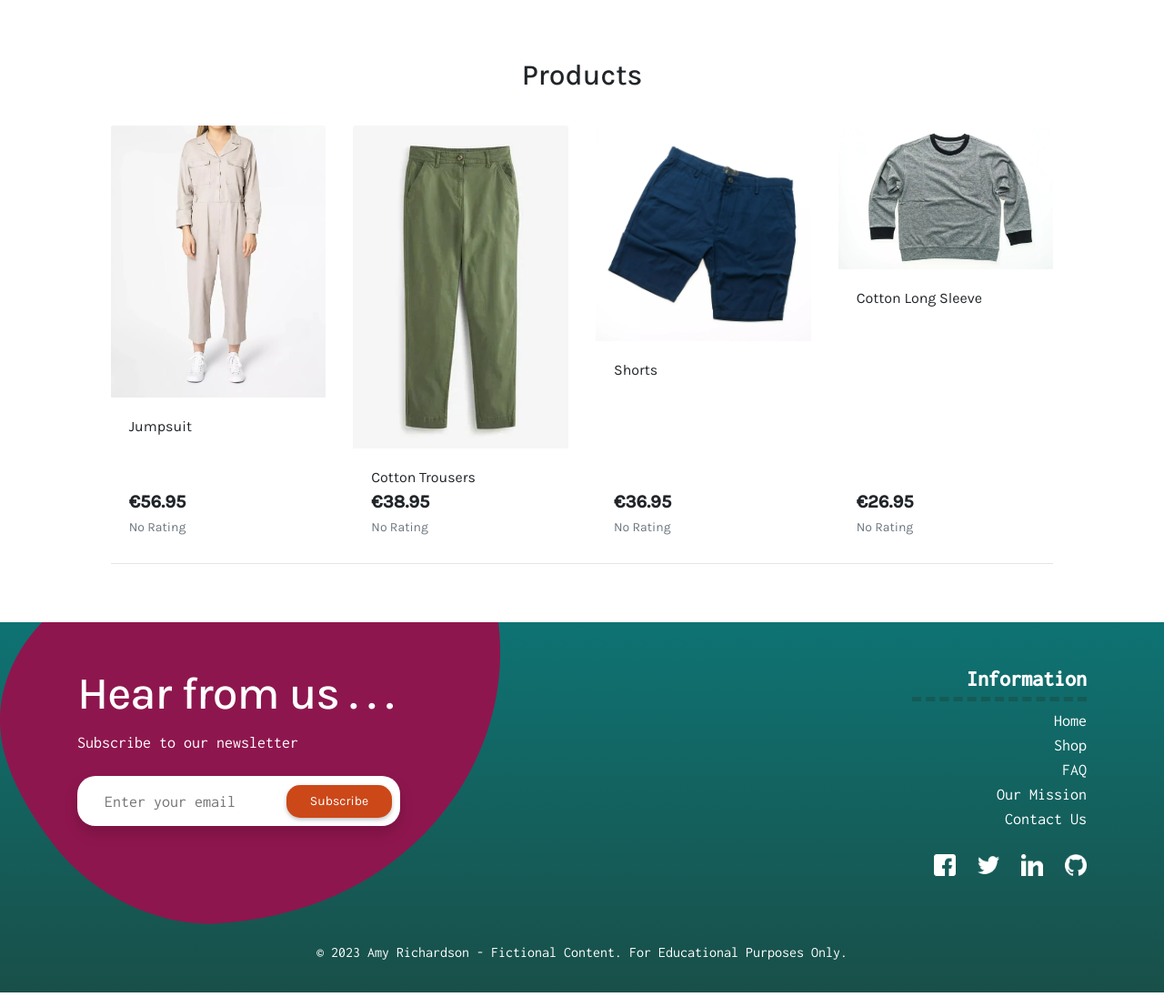
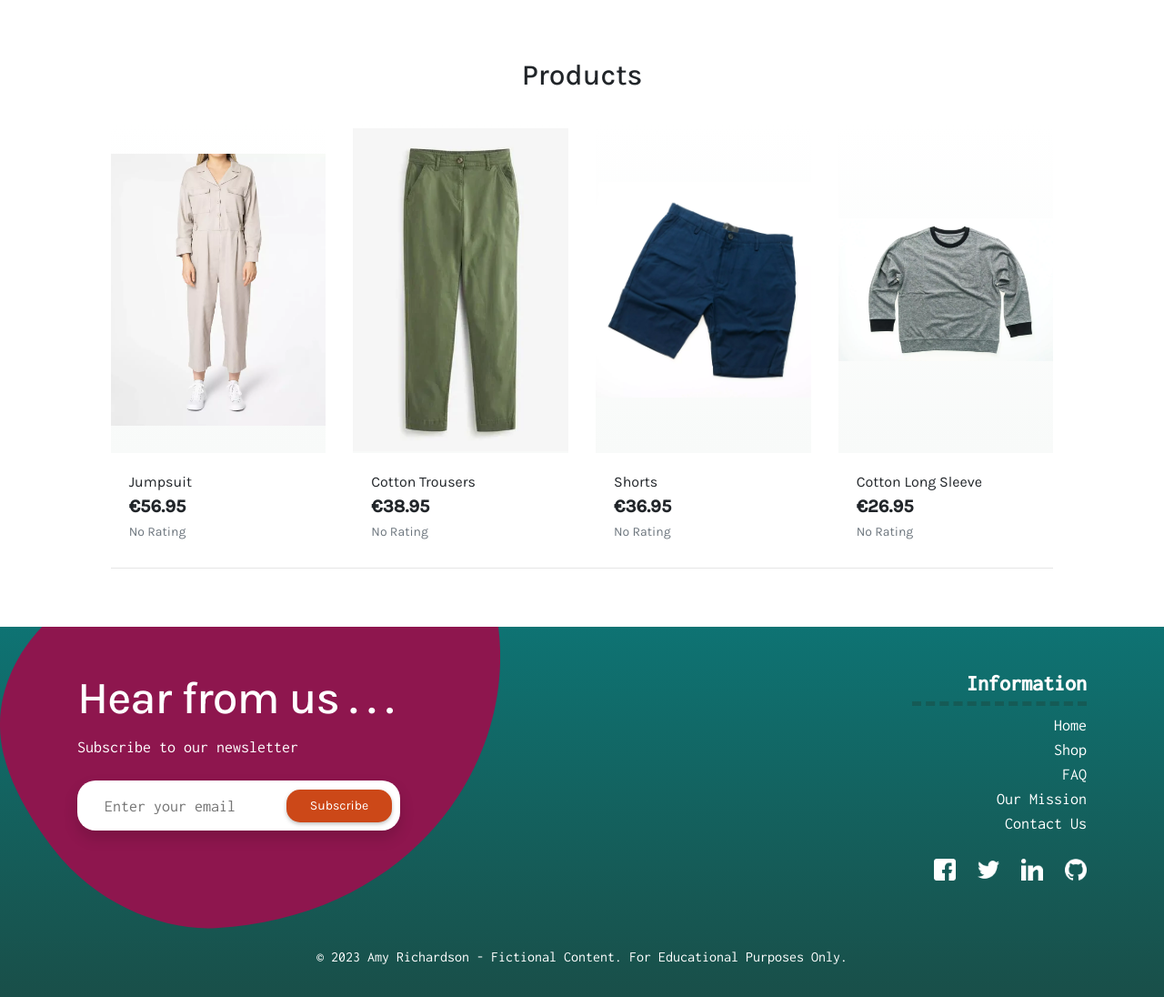
Before and after one commit to amylour/everneed, a Django app: page /products/ in a window 1280 px wide. Shown: the part 110-1206 px from the top of the page at 91% size. Run offline with Django 3.2, Linux system fonts and the light colour scheme; data comes from the database, SQL or seed files in the repository; both versions use the stored data as it was after the commit; some libraries are stand-ins or nearby versions.

Commit message:
add: products to DB, add bg fill for landscape imgs

```diff
--- a/products/templates/products/products.html
+++ b/products/templates/products/products.html
@@ -21,11 +21,11 @@
                     <div class="card h-100 border-0">
                         {% if product.image %}
                         <a href="">
-                            <img class="card-img-top img-fluid" src="{{ product.image.url }}" alt="{{ product.name }}">
+                            <img class="card-img-top img-fluid product-image" src="{{ product.image.url }}" alt="{{ product.name }}">
                         </a>
                         {% else %}
                         <a href="">
-                            <img class="card-img-top img-fluid" src="{{ MEDIA_URL }}noimage.png"
+                            <img class="card-img-top img-fluid product-image" src="{{ MEDIA_URL }}noimage.png"
                                 alt="{{ product.name }}">
                         </a>
                         {% endif %}
--- a/static/css/base.css
+++ b/static/css/base.css
@@ -479,6 +479,14 @@ input {
     font-family: var(--main-font);
 }
 
+/* Products */
+.product-image {
+    width: 100%;
+    height: 360px;
+    object-fit: contain;
+    background: linear-gradient(to bottom, #fff, #f8faf9);
+}
+
 /* Footer */
 footer {
     overflow: hidden;
```
Also changed, not shown: db.sqlite3, media/longsleeve_TSn8Dcg.webp (added), media/trouser_brqaNRA.webp (added), media/unisex_shorts_aDEQbtF.webp (added).
